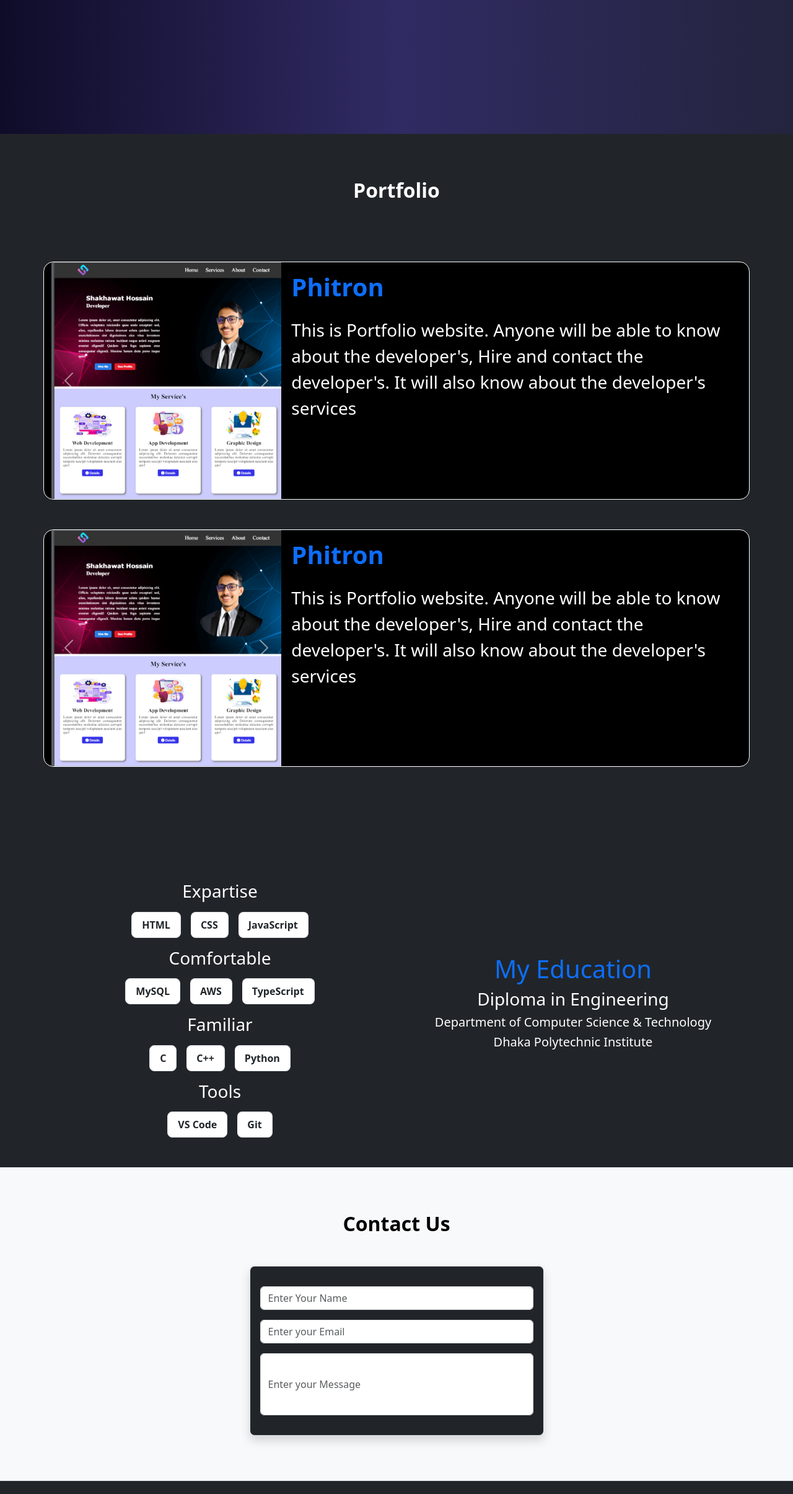
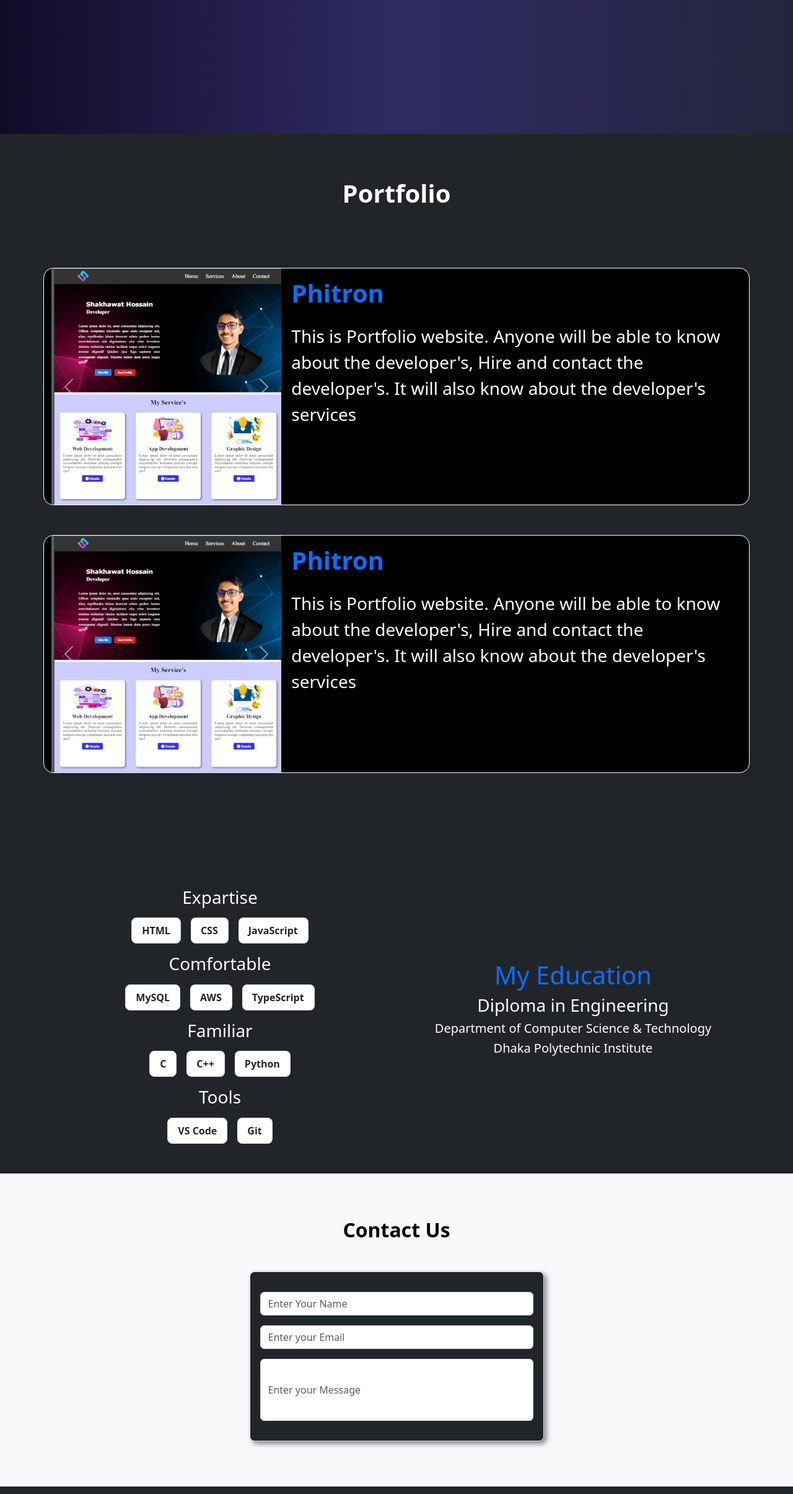
Before and after one commit to sh-rajin/Portfolio-site, a plain HTML site: page index.html in a window 1280 px wide. Shown: the part 680-3090 px from the top of the page at 62% size. Drawn offline with nearby package versions, Linux system fonts and the light colour scheme.

Commit message:
Update index.html

```diff
--- a/index.html
+++ b/index.html
@@ -71,7 +71,7 @@
             <div class="row justify-content-center">
                 <div class="col-lg-8">
                     <div class="section-title text-center">
-                        <h2 class="fw-bold mb-5">Portfolio</h2>
+                        <h1 class="fw-bold mb-5">Portfolio</h1>
                     </div>
                 </div>
             </div>
@@ -204,7 +204,7 @@
                     </div>
                 </div>
                 <div class="row justify-content-center">
-                    <div class="col-lg-5 border rounded-3 bg-dark p-3 shadow">
+                    <div class="col-lg-5 border rounded-3 bg-dark p-3 contact-box">
                         <div class="my-3">
                             <input type="text" class="form-control" id="input-name" placeholder="Enter Your Name" required>
                           </div>
```
